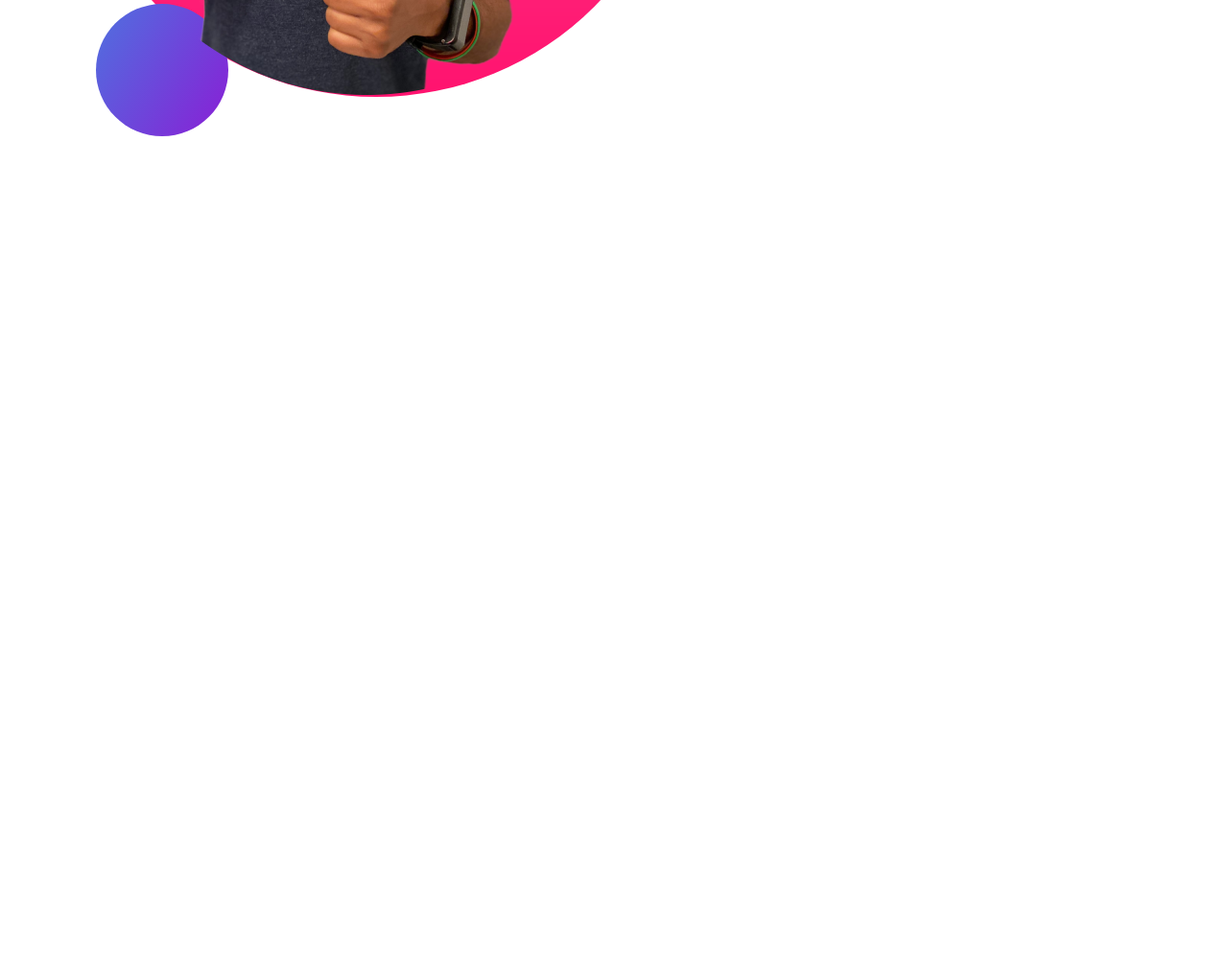
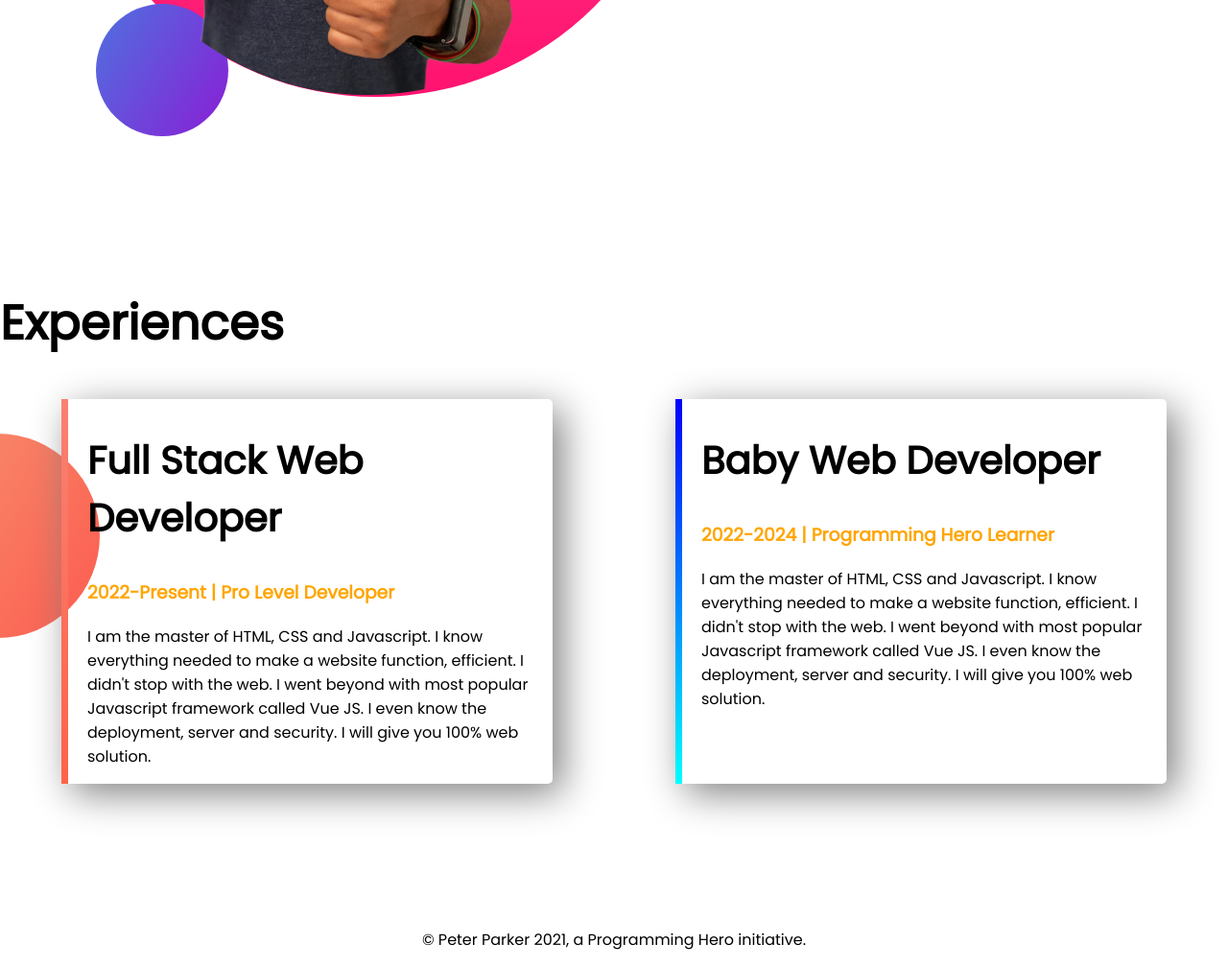
Before and after one commit to WasiqFerdousRafat/developer-portfolio, a plain HTML site: page index.html in a window 1280 px wide. Shown: the part 1188-2196 px from the top of the page at 96% size. Before the commit the page ends 1488 px from the top, so only its background shows below. Drawn offline with Linux system fonts and the light colour scheme.

Commit message:
footer and experience added

```diff
--- a/index.html
+++ b/index.html
@@ -13,7 +13,7 @@
 </head>
 
 <body>
-    <section class="top-banner">
+    <section class="top-banner flexible-container">
         <div class="half-width">
             <h1>Welcome To</h1>
             <h1><span class="orange-color">Wasiq's </span> World!</h1>
@@ -32,7 +32,7 @@
             <img src="images/jhankar.png" alt="">
         </div>
     </section>
-    <section class="dream-big">
+    <section class="dream-big flexible-container">
         <div>
             <img src="images/jhankar2.png" alt="">
         </div>
@@ -48,6 +48,31 @@
 
         </div>
     </section>
+    <section class="experience-area">
+        <h1>Experiences</h1>
+        <div class="flexible-container">
+            <div id="full-stack-experience" class="experience-item">
+                <h2>Full Stack Web Developer</h2>
+                <h3 class="orange-color">2022-Present | Pro Level Developer</h3>
+                <p>I am the master of HTML, CSS and Javascript. I know everything needed to make a website function,
+                    efficient. I didn't stop with the web. I went beyond with most popular Javascript framework called
+                    Vue
+                    JS. I even know the deployment, server and security. I will give you 100% web solution.</p>
+            </div>
+            <div id="web-dev-experience" class="experience-item">
+                <h2>Baby Web Developer</h2>
+                <h3 class="orange-color">2022-2024 | Programming Hero Learner </h3>
+                <p>I am the master of HTML, CSS and Javascript. I know everything needed to make a website function,
+                    efficient. I didn't stop with the web. I went beyond with most popular Javascript framework called
+                    Vue
+                    JS. I even know the deployment, server and security. I will give you 100% web solution.</p>
+            </div>
+        </div>
+
+    </section>
+    <footer>
+        <p>© Peter Parker 2021, a Programming Hero initiative.</p>
+    </footer>
 </body>
 
 </html>
--- a/style.css
+++ b/style.css
@@ -5,17 +5,21 @@ body{
 h1{
     font-size: 50px;
 }
+h2{
+    font-size: 40px;
+}
 .orange-color{
     color: orange;
 
 }
-section{
+.flexible-container{
     display: flex;
     margin-bottom: 150px;
 }
 .half-width{
     width: 50%;
     padding-left: 2%;
+
 }
 .half-width img{
     width: 80%;
@@ -38,3 +42,34 @@ section{
     background-position: right;
 
 }
+.experience-area{
+    background-image: url(images/exp-bg.png);
+    background-repeat: no-repeat;
+    background-position: left;
+
+}
+.experience-item{
+    width: 40%;
+    margin-left: 5%;
+    margin-right: 5%;
+    padding-left: 20px;
+    border-radius: 5px;
+    box-shadow: 10px 10px 40px gray;
+
+
+}
+#web-dev-experience{
+    border-left: 7px solid;
+    border-image: linear-gradient(blue, cyan);
+    border-image-slice: 1;
+}
+
+#full-stack-experience{
+    border-left: 7px solid;
+    border-image: linear-gradient(salmon,tomato);
+    border-image-slice: 1;
+
+}
+footer p{
+    text-align: center;
+}
```
Also changed, not shown: 4 other files.
